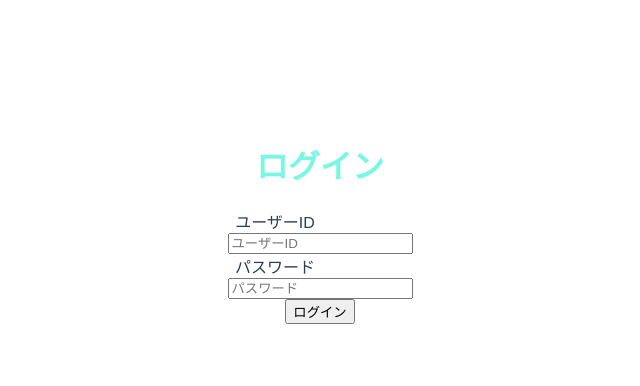
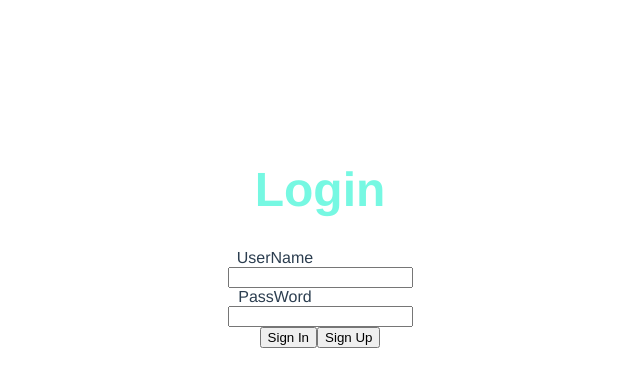
Before and after one commit to NekomimiMofuMofu/WebAppCore, a Vue app in the folder vue_client/: page /login in a window 1280 px wide. Shown: the top 386 px of the page, without its empty margins (320-960 px from the left). Built offline with nearby package versions, Linux system fonts and the light colour scheme.

Commit message:
ボタンの追加

```diff
--- a/vue_client/src/views/LoginPage.vue
+++ b/vue_client/src/views/LoginPage.vue
@@ -1,12 +1,15 @@
 <template>
   <div class="login">
-    <h1>ログイン</h1>
+    <h1>Login</h1>
     <dl class="login_input">
-      <dt><label for="i_user_id">ユーザーID</label></dt>
-      <dt><input id="i_user_id" type="text" placeholder="ユーザーID" name="i_user_id" v-model="user_id"></dt>
-      <dt><label for="i_password">パスワード</label></dt>
-      <dt><input id="i_password" type="password" placeholder="パスワード" name="i_password" v-model="password"></dt>
-      <dt><button id="btn_login" type="button" @click="onClick" name="btn_login" >ログイン</button></dt>
+      <dt><label for="i_user_id">UserName</label></dt>
+      <dt><input id="i_user_id" type="text" placeholder="" name="i_user_id" v-model="user_id"></dt>
+      <dt><label for="i_password">PassWord</label></dt>
+      <dt><input id="i_password" type="password" placeholder="" name="i_password" v-model="password"></dt>
+      <dt>
+        <button id="btn_signIn" type="button" @click="onClick1" name="btn_signIn" >Sign In</button>
+        <button id="btn_signUp" type="button" @click="onClick2" name="btn_signUp" >Sign Up</button>
+      </dt>
     </dl>
   </div>
 </template>
@@ -24,13 +27,14 @@ export default class LoginPage extends Vue {
 
   private error_message = "IDかパスワードが間違ってるよ";
 
-  private onClick(): void {
+  private onClick1(): void {
     if(this.user_id == this.id_validate && this.password == this.pass_validate){
       this.$router.push("/about");
     }else {
       alert(this.error_message);
     }
   }
+
 }
 
 </script>
@@ -38,7 +42,7 @@ export default class LoginPage extends Vue {
 <style scoped lang="scss">
 .login {
   margin: 100px;
-  padding: 20px;
+  padding: 30px 60px;
 
   .login_input {
 
@@ -48,6 +52,7 @@ export default class LoginPage extends Vue {
 
 h1 {
   color: #76f8e2;
+  font-size: xxx-large;
 }
 
 label {
@@ -59,4 +64,8 @@ input {
 
 }
 
+button {
+
+}
+
 </style>
```
